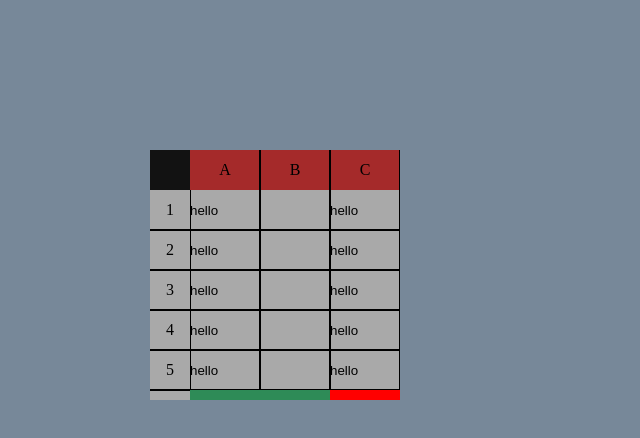
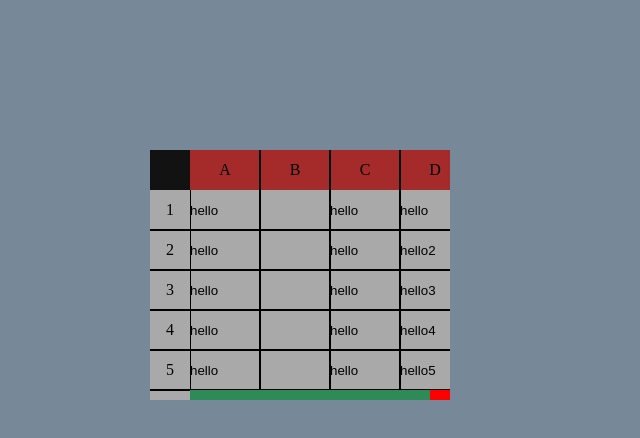
Before and after one commit to abesic-starke/sandbox, a Vue app: page /table in a window 1280 px wide. Shown: the top 438 px of the page, without its empty margins (0-640 px from the left). Built offline with nearby package versions, Linux system fonts and the light colour scheme.

Commit message:
scrollbar thumb width

```diff
--- a/src/components/Table.vue
+++ b/src/components/Table.vue
@@ -162,14 +162,11 @@ export default {
 
     const entireTableWidth = document.getElementById('Table').getBoundingClientRect().width
     const rowsContentWidth = entireTableWidth - this.lettersAndNumberSize
-    const scrollbarEmptySpace = headerLetterListWidth - rowsContentWidth
 
-    console.log(headerLetterListWidth)
-    console.log(rowsContentWidth)
+    const scrollbarWidth = rowsContentWidth - (headerLetterListWidth - rowsContentWidth)
 
-    const scrollbarWidth = headerLetterListWidth - scrollbarEmptySpace
     console.warn(scrollbarWidth)
-    document.getElementById('artificalScrollbarThumb').style.width = 140 + 'px'
+    document.getElementById('artificalScrollbarThumb').style.width = scrollbarWidth + 'px'
 
     // save mouse position
     const handleMouseMove = (e) => {
--- a/src/views/TableView.vue
+++ b/src/views/TableView.vue
@@ -28,7 +28,7 @@ export default {
   position: absolute;
   top: 150px;
   left: 150px;
-  width: 250px;
+  width: 300px;
   height: 250px;
   background-color: darkslategrey;
 }
```
Also changed, not shown: 1 other file (tests, documents, lock files or other folders).
